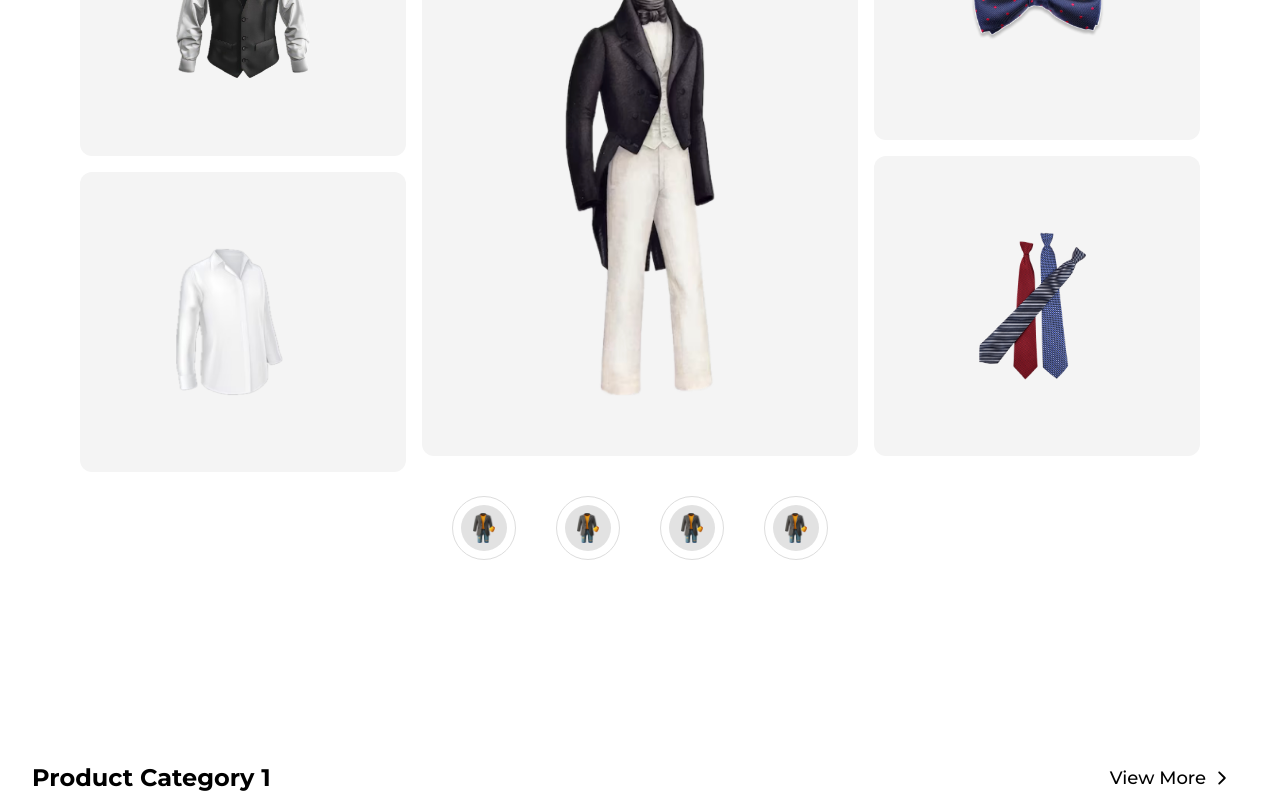
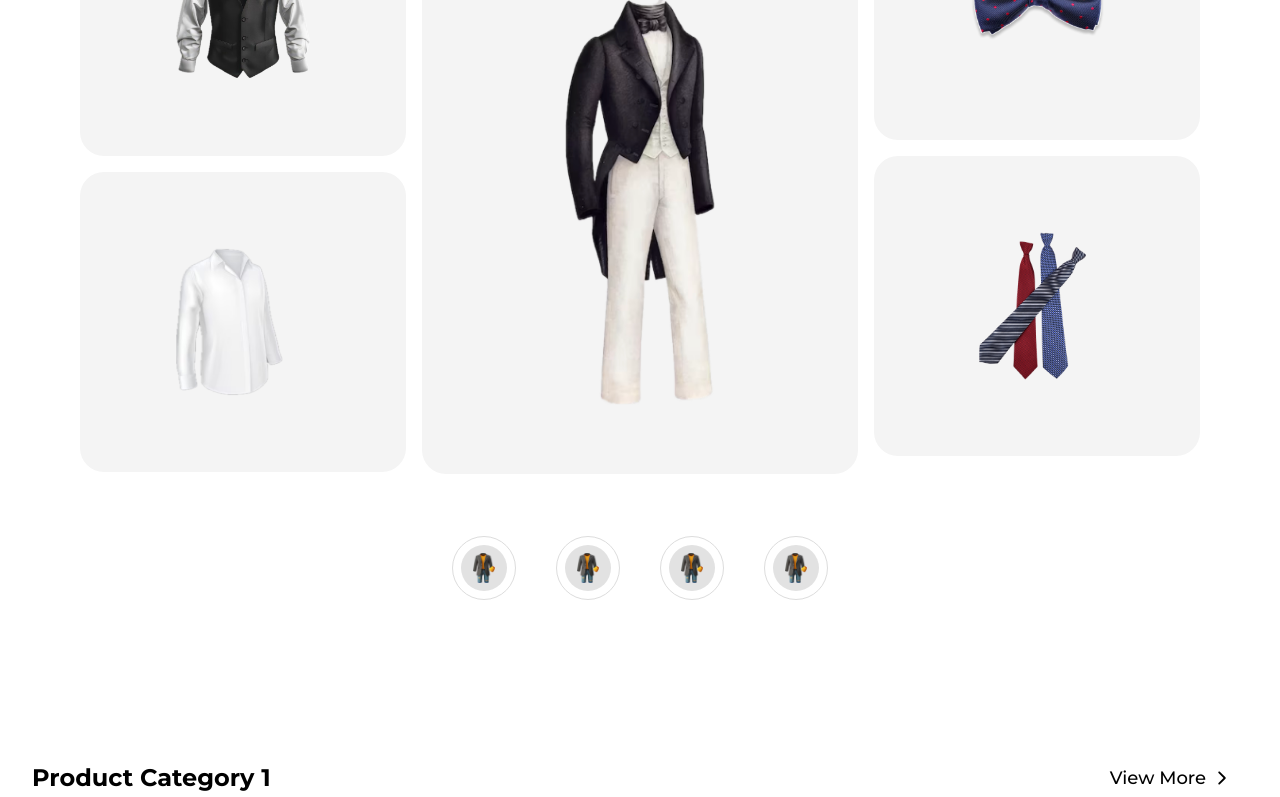
Before and after one commit to gauravdubey19/demos, a Next.js app: page / in a window 1280 px wide. Shown: the part 4084-4881 px from the top of the page. Built offline with nearby package versions, Linux system fonts and the light colour scheme.

Commit message:
Creating circular button as reusable component

```diff
--- /dev/null
+++ b/components/Grids/CircularButton.tsx
@@ -0,0 +1,21 @@
+import Image from 'next/image'
+import React from 'react'
+
+interface CircularButtonI{
+    index:any,
+    pic:any
+}
+
+const CircularButton = ({ index, pic }: CircularButtonI) => {
+  return (
+      <div
+          className='h-12 w-12 md:h-16 md:w-16 border rounded-full border-[rgb(221,221,221)] p-1 md:p-2 cursor-pointer'
+      >
+          <div className='h-full w-full rounded-full bg-[#e2e2e2] p-2 md:p-3 flex items-center justify-center'>
+              <Image src={pic} alt={`image-${index}`} layout="responsive" width={100} height={100} />
+          </div>
+      </div>
+  )
+}
+
+export default CircularButton
--- a/components/Grids/GridCards.tsx
+++ b/components/Grids/GridCards.tsx
@@ -6,6 +6,7 @@ import pic2 from '@/public/images/2.png'
 import pic3 from '@/public/images/3.png'
 import pic4 from '@/public/images/4.png'
 import pic5 from '@/public/images/5.png'
+import CircularButton from './CircularButton'
 
 const images = [icon, icon, icon, icon];
 
@@ -15,17 +16,17 @@ const GridCards = () => {
       <div className='flex flex-col md:flex-row items-start justify-between md:px-20 sm:px-5 px-1 w-full gap-2 sm:gap-4 h-[75%]'>
         {/* Column 1 */}
         <div className='flex md:flex-col flex-row sm:gap-4 gap-2 md:w-[30%] w-full h-full'>
-          <div className='h-[50%] w-full bg-[#F4F4F4] rounded-xl  flex items-center justify-center'>
+          <div className='h-[50%] w-full bg-[#F4F4F4] rounded-3xl  flex items-center justify-center'>
             <Image src={pic1} alt="image" width={100} height={100} className="w-full h-auto md:p-[6rem] p-11 object-contain" />
           </div>
-          <div className='h-[50%] w-full bg-[#F4F4F4] rounded-xl   flex items-center justify-center'>
+          <div className='h-[50%] w-full bg-[#F4F4F4] rounded-3xl   flex items-center justify-center'>
             <Image src={pic2} alt="image" width={100} height={100} className="w-full h-auto md:p-[6rem] p-11 object-contain" />
           </div>
         </div>
 
         {/* Column 2 */}
-        <div className='flex flex-col md:w-[40%] w-full h-full '>
-          <div className='md:h-full py-10 w-full bg-[#F4F4F4] rounded-xl  flex items-center justify-center flex-col gap-10'>
+        <div className='flex flex-col md:w-[40%] w-full h-[103%] '>
+          <div className='md:h-full py-10 w-full bg-[#F4F4F4] rounded-3xl  flex items-center justify-center flex-col gap-10'>
             <h1 className='capitalize font-bold text-xl md:text-2xl text-wrap text-[#767676]'>Magician coat</h1>
             <Image src={pic3} className='md:w-[150px]  w-[120px] ' alt={`image`} />
           </div>
@@ -33,25 +34,18 @@ const GridCards = () => {
 
         {/* Column 3 */}
         <div className='flex md:flex-col flex-row sm:gap-4 gap-2 md:w-[30%] w-full md:h-full'>
-          <div className='h-[50%] w-full bg-[#F4F4F4] rounded-xl  flex items-center justify-center'>
+          <div className='h-[50%] w-full bg-[#F4F4F4] rounded-3xl  flex items-center justify-center'>
             <Image src={pic4} alt="image"  width={100} height={100} className="w-full h-auto md:p-[6rem] p-11 object-contain" />
           </div>
-          <div className='h-[50%] w-full bg-[#F4F4F4] rounded-xl  flex items-center justify-center'>
+          <div className='h-[50%] w-full bg-[#F4F4F4] rounded-3xl  flex items-center justify-center'>
             <Image src={pic5} alt="image"  width={100} height={100} className="w-full h-auto md:p-[6rem] p-11 object-contain" />
           </div>
         </div>
       </div>
 
-      <div className='flex flex-row gap-4 md:gap-10 items-end justify-center mt-6 md:mt-10'>
+      <div className='flex flex-row gap-4 md:gap-10 items-end justify-center mt-6 md:mt-20'>
         {images.map((pic, index) => (
-          <div
-            key={index}
-            className='h-12 w-12 md:h-16 md:w-16 border rounded-full border-[rgb(221,221,221)] p-1 md:p-2 cursor-pointer'
-          >
-            <div className='h-full w-full rounded-full bg-[#e2e2e2] p-2 md:p-3 flex items-center justify-center'>
-              <Image src={pic} alt={`image-${index}`} layout="responsive" width={100} height={100} />
-            </div>
-          </div>
+          <CircularButton pic={pic} index={index} key={index}/>
         ))}
       </div>
     </div>
```
